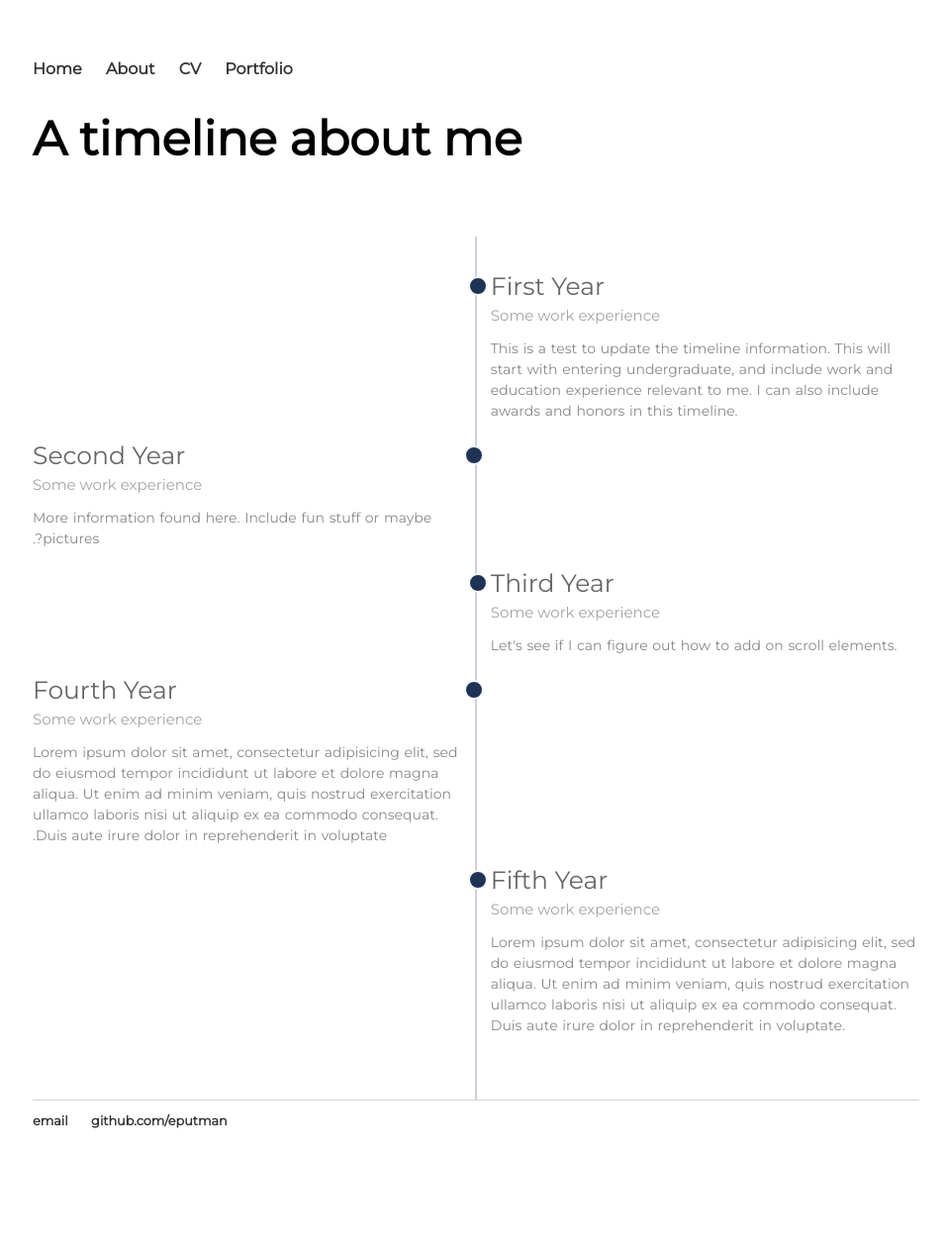
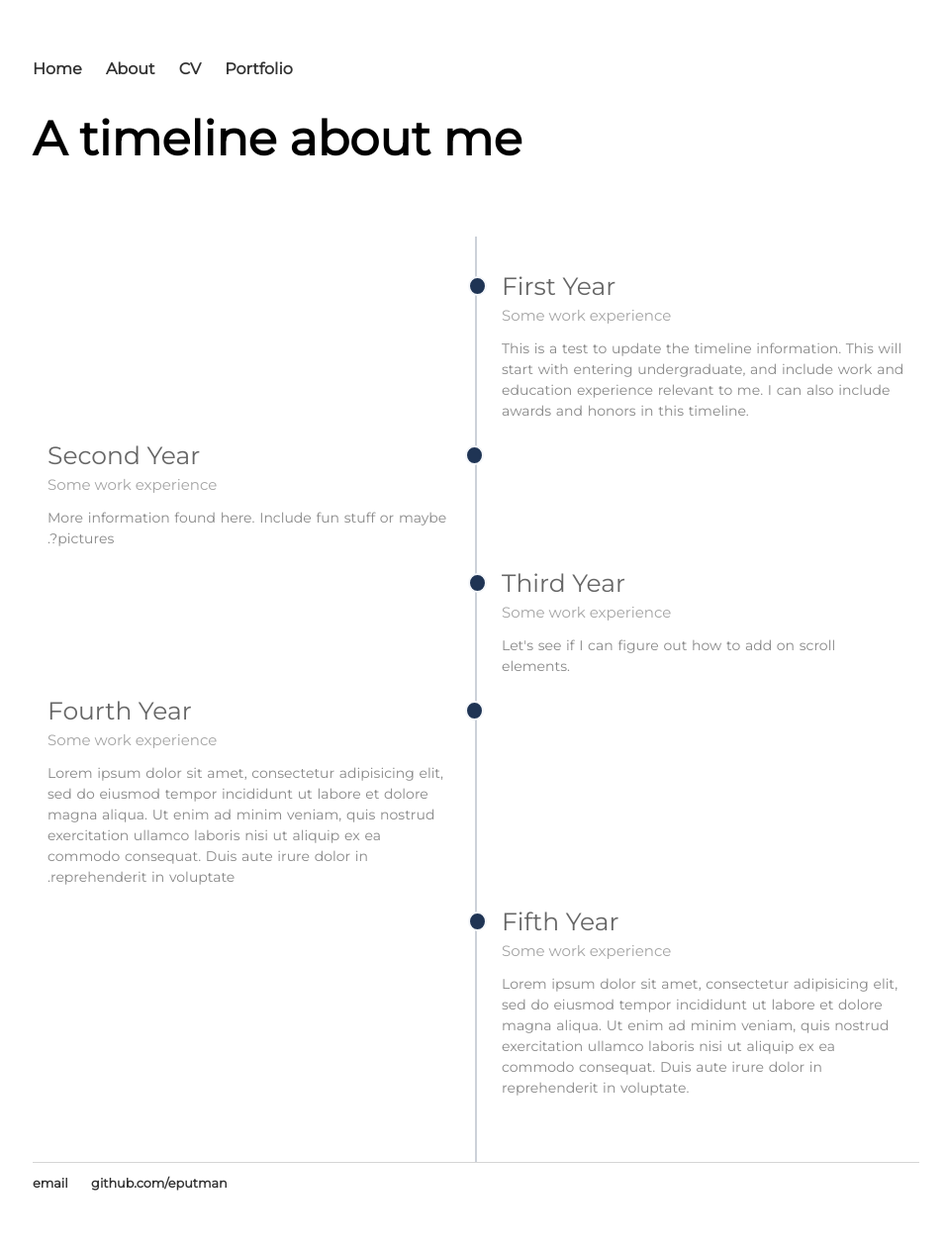
Before and after one commit to eputman/eputman.github.io, a Jekyll site: the page built from about/index.html, in a window 1280 px wide. Shown: the whole page at 99% size, without its empty margins (159-1114 px from the left). Built offline with Jekyll 4.4.1, drawn with Linux system fonts in a browser that asks for light colours; before the commit the page ends 1200 px from its top, so only the background shows below that.

Commit message:
Update timeline.css

```diff
--- a/css/timeline.css
+++ b/css/timeline.css
@@ -102,7 +102,7 @@ ul.posts li {
 
 .timeline-content {
    width: 95%;
-   /*padding: 0 15px;*/
+   padding: 0 15px;
    color: #666
 }
 
```
